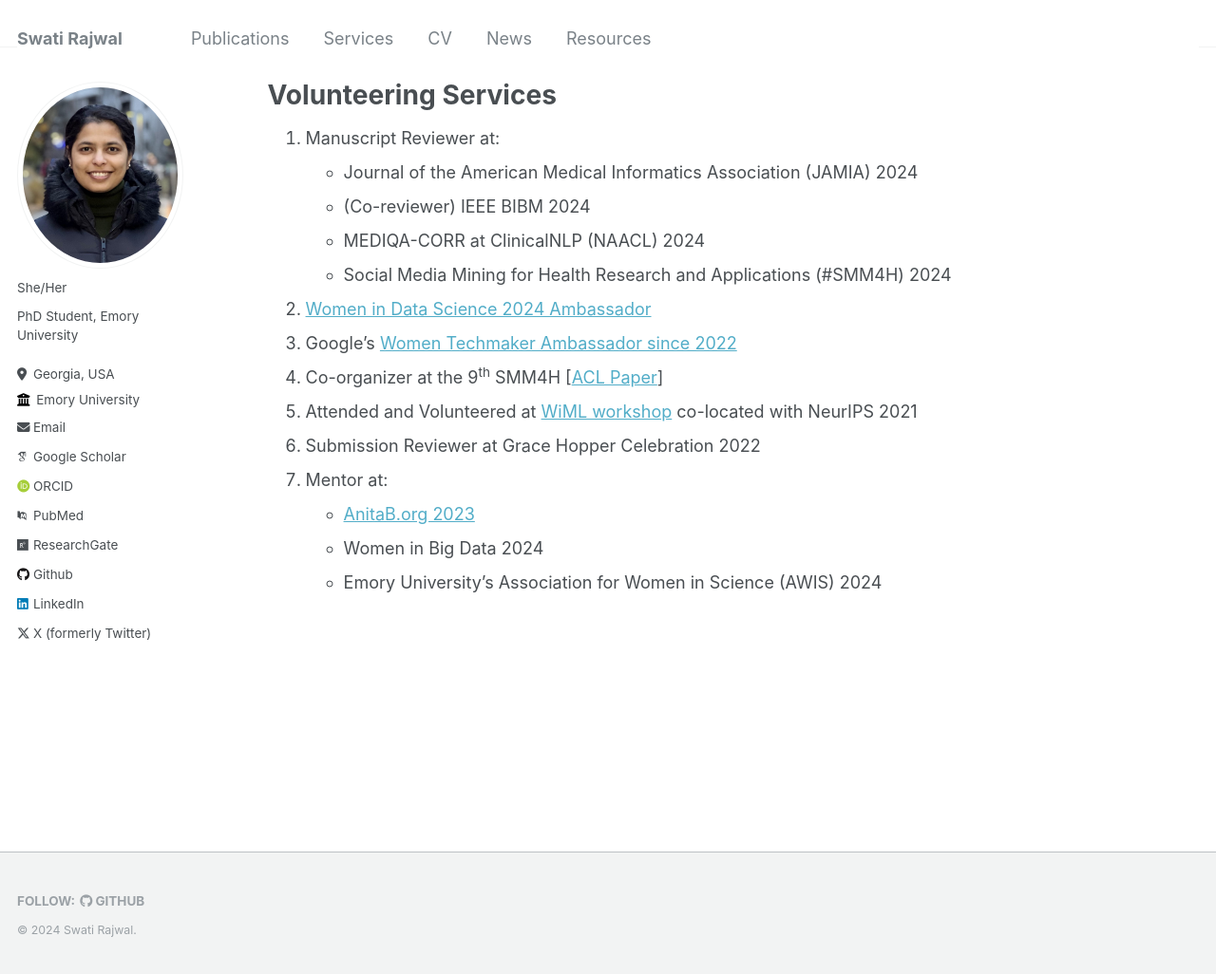
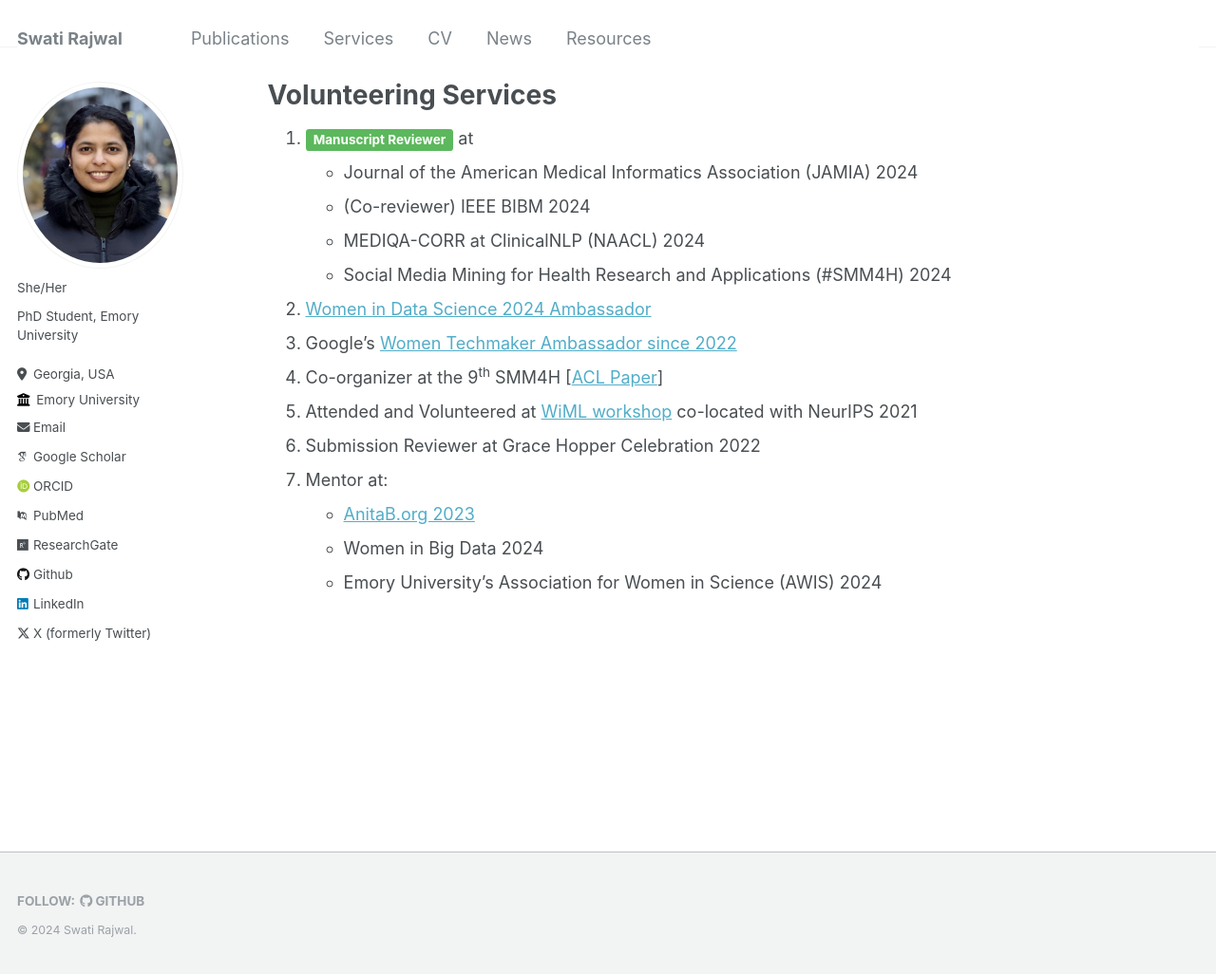
Before and after one commit to swati-rajwal/swati-rajwal.github.io, a Jekyll site: the page built from _pages/services.md, in a window 1280 px wide and 1026 px high. Shown: the whole window at 95% size. Built offline with Jekyll 4.4.1, drawn with Linux system fonts in a browser that asks for light colours; some web fonts are replaced.

Commit message:
Update services.md

```diff
--- a/_pages/services.md
+++ b/_pages/services.md
@@ -5,7 +5,7 @@
 author_profile: true
 ---
 
-1. Manuscript Reviewer at:
+1. <span class="label label-success" style="background-color: #5cb85c; display: inline; padding: .2em .6em .3em; font-size: 75%; font-weight: bold; line-height: 1; color: #ffffff; text-align: center; white-space: nowrap; vertical-align: baseline; border-radius: .25em;">Manuscript Reviewer</span> at
    * Journal of the American Medical Informatics Association (JAMIA) 2024
    * (Co-reviewer) IEEE BIBM 2024
    * MEDIQA-CORR at ClinicalNLP (NAACL) 2024
```
